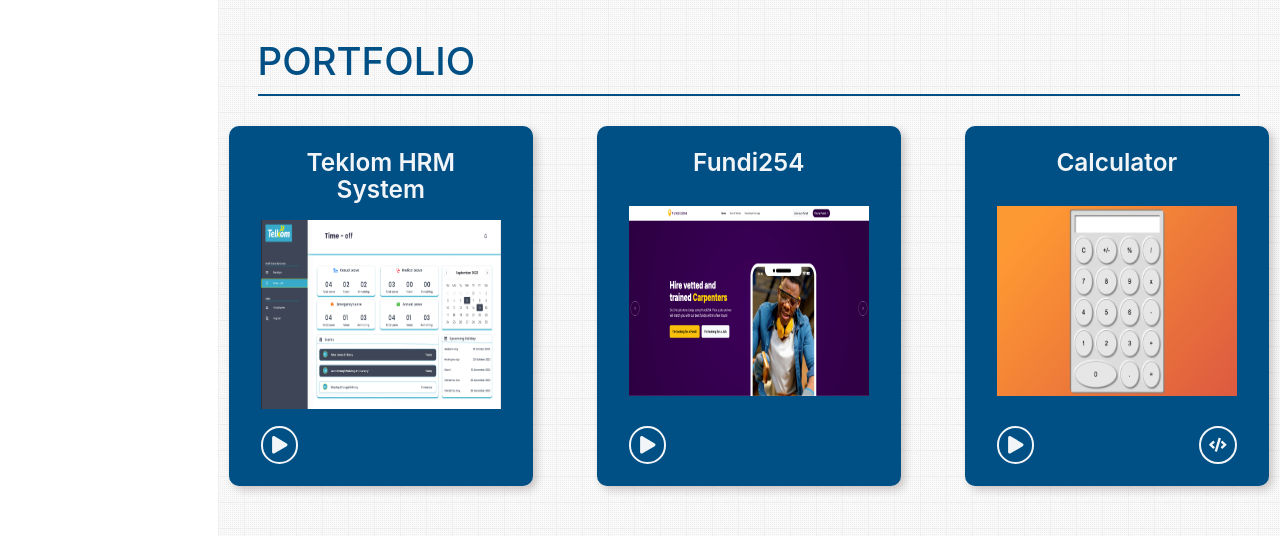
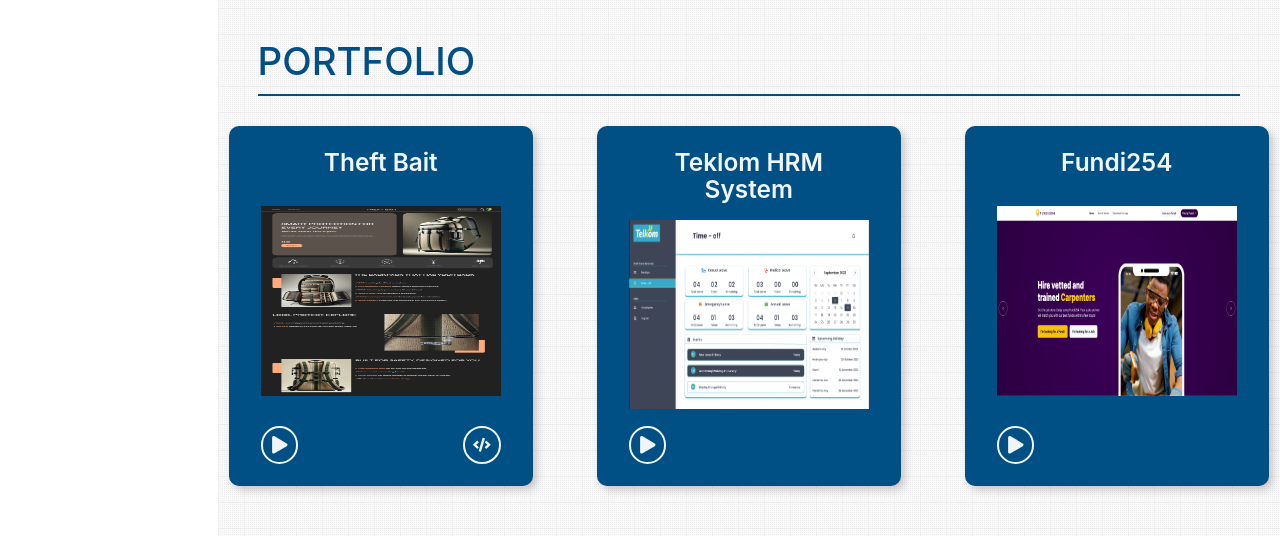
Before and after one commit to jeromekithinji/portfolio, a React (Create React App) app: page / in a window 1280 px wide. Shown: the part 1500-2036 px from the top of the page. Built offline with nearby package versions, Linux system fonts and the light colour scheme.

Commit message:
Added Theft bait project

```diff
--- a/src/Assets/data/projectsData.js
+++ b/src/Assets/data/projectsData.js
@@ -7,81 +7,99 @@
 import morseImage from "../images/projects/MorseCode.png";
 import fundi from "../images/projects/Fundi254.png";
 import telkomImage from "../images/projects/Telkom.png";
+import theftBait from "../images/projects/TheftBait.png";
 
 export const projectsData = [
   {
     id: 1,
-        projectName: 'Teklom HRM System',
-        projectDesc: 'At Telkom Kenya, I re-designed and re-developed the Human Resource Management System. Using ReactJS and Node.js for development and using Figma for designing the interface. I conducted performance testing using Apache JMeter to optimize efficiency under high-traffic loads and ensured cross-platform reliability through browser compatibility testing with Selenium WebDriver.',
-        tags: ['Figma', 'ReactJS', 'Node.js'],
-        code: '',
-        demo: 'https://www.figma.com/proto/oW8f7VkwTWcRkIaXat2JmX/Telkom?type=design&node-id=6-1531&t=SKKipaekttmg1uvM-1&scaling=min-zoom&page-id=1%3A353&starting-point-node-id=6%3A1531&show-proto-sidebar=1&mode=design',
+    projectName: "Theft Bait",
+    projectDesc: "Theft Bait is a smart, secure, and stylish anti-theft backpack designed for commuters, travelers, and adventurers seeking peace of mind. Developed during the UpStart 2025 entrepreneurship competition, our team had 24 hours to create a product, build a business model, and pitch it to investors. My role in the project was designing the company website using Figma, ensuring a visually compelling and brand-aligned layout. Additionally, I worked on a digital presence strategy to establish brand identity and engagement across online platforms, helping position the product for market success.",
+    tags: ["Figma"],
+    code: "https://devpost.com/software/theft-bait",
+    demo: "https://www.figma.com/proto/nFCgq0ouz8198OHjb7SsEv/Upstart-2025?node-id=45-367&p=f&t=KtDucdcGmU4Xh2R1-1&scaling=min-zoom&content-scaling=fixed&page-id=0%3A1&starting-point-node-id=45%3A367",
+    image: theftBait,
+  },
+  {
+    id: 2,
+    projectName: "Teklom HRM System",
+    projectDesc:
+      "At Telkom Kenya, I re-designed and re-developed the Human Resource Management System. Using ReactJS and Node.js for development and using Figma for designing the interface. I conducted performance testing using Apache JMeter to optimize efficiency under high-traffic loads and ensured cross-platform reliability through browser compatibility testing with Selenium WebDriver.",
+    tags: ["Figma", "ReactJS", "Node.js"],
+    code: "",
+    demo: "https://www.figma.com/proto/oW8f7VkwTWcRkIaXat2JmX/Telkom?type=design&node-id=6-1531&t=SKKipaekttmg1uvM-1&scaling=min-zoom&page-id=1%3A353&starting-point-node-id=6%3A1531&show-proto-sidebar=1&mode=design",
     image: telkomImage,
   },
   {
-        id: 2,
-        projectName: 'Fundi254',
-        projectDesc: 'Collaborated with 3 developers on the development of the Fundi254 website and web application. Fundi254 revolutionizes the service industry in Kenya by connecting specialists like handymen and beauticians with customers, like to how Uber connects taxi drivers with passengers. This platform streamlines the process of finding and booking local service professionals, offering a seamless, user-friendly interface for both providers and clients to interact, schedule services, and manage transactions efficiently.',
-        tags: ['Vuejs', 'Laravel'],
-        code: '',
-        demo: 'https://www.254fundi.com/',
+    id: 3,
+    projectName: "Fundi254",
+    projectDesc:
+      "Collaborated with 3 developers on the development of the Fundi254 website and web application. Fundi254 revolutionizes the service industry in Kenya by connecting specialists like handymen and beauticians with customers, like to how Uber connects taxi drivers with passengers. This platform streamlines the process of finding and booking local service professionals, offering a seamless, user-friendly interface for both providers and clients to interact, schedule services, and manage transactions efficiently.",
+    tags: ["Vuejs", "Laravel"],
+    code: "",
+    demo: "https://www.254fundi.com/",
     image: fundi,
   },
   {
-        id: 3,
-        projectName: 'Calculator',
-        projectDesc: 'A calculator implemented using HTML, CSS and JavaScript. It utilises display grid to arrange buttons in the appropriate positions and display flex for responsiveness on both PC and Mobile.',
-        tags: ['HTML', 'CSS', 'JavaScript'],
-        code: 'https://github.com/jeromekithinji/calculator',
-        demo: 'https://jeromekithinji.github.io/calculator/',
+    id: 4,
+    projectName: "Calculator",
+    projectDesc:
+      "A calculator implemented using HTML, CSS and JavaScript. It utilises display grid to arrange buttons in the appropriate positions and display flex for responsiveness on both PC and Mobile.",
+    tags: ["HTML", "CSS", "JavaScript"],
+    code: "https://github.com/jeromekithinji/calculator",
+    demo: "https://jeromekithinji.github.io/calculator/",
     image: calculatorImage,
   },
   {
-        id: 4,
-        projectName: 'Word Guessing Game',
-        projectDesc: 'Weather forecast systems and applications predict weather conditions based on multiple parameters.',
-        tags: ['HTML', 'CSS', 'JavaScript'],
-        code: 'https://github.com/jeromekithinji/game',
-        demo: 'https://jeromekithinji.github.io/game/',
+    id: 5,
+    projectName: "Word Guessing Game",
+    projectDesc:
+      "Weather forecast systems and applications predict weather conditions based on multiple parameters.",
+    tags: ["HTML", "CSS", "JavaScript"],
+    code: "https://github.com/jeromekithinji/game",
+    demo: "https://jeromekithinji.github.io/game/",
     image: guessingImage,
   },
   {
-        id: 5,
-        projectName: 'Morse-Code Translator',
-        projectDesc: 'A JavaScript program that takes some English text as input and returns the morse code equivalent. It was coded using a TDD approach with Jest.',
-        tags: ['HTML', 'CSS', 'JavaScript', 'Jest'],
-        code: 'https://github.com/jeromekithinji/morse-code-translator',
-        demo: 'https://jeromekithinji.github.io/morse-code-translator/',
+    id: 6,
+    projectName: "Morse-Code Translator",
+    projectDesc:
+      "A JavaScript program that takes some English text as input and returns the morse code equivalent. It was coded using a TDD approach with Jest.",
+    tags: ["HTML", "CSS", "JavaScript", "Jest"],
+    code: "https://github.com/jeromekithinji/morse-code-translator",
+    demo: "https://jeromekithinji.github.io/morse-code-translator/",
     image: morseImage,
   },
   {
-        id: 6,
-        projectName: 'Punk API',
-        projectDesc: 'This project fetches data from an API created by Brewdog containing various pieces of information pertaining to some of their beers. It displays information about each individual beer in a card and users can search or filter by certain attributes to find more specifically what they are looking for.',
-        tags: ['ReactJS', 'HTML', 'CSS'],
-        code: 'https://github.com/jeromekithinji/punk-api',
-        demo: 'https://jeromekithinji.github.io/punk-api/',
+    id: 7,
+    projectName: "Punk API",
+    projectDesc:
+      "This project fetches data from an API created by Brewdog containing various pieces of information pertaining to some of their beers. It displays information about each individual beer in a card and users can search or filter by certain attributes to find more specifically what they are looking for.",
+    tags: ["ReactJS", "HTML", "CSS"],
+    code: "https://github.com/jeromekithinji/punk-api",
+    demo: "https://jeromekithinji.github.io/punk-api/",
     image: beerImage,
   },
   {
-        id: 7,
-        projectName: 'Ticket Tracker',
-        projectDesc: 'A web app that allows you to track the number of project tickets different employees within a company have completed. You can change the number for each employee. This was a paired programming task done with two colleagues on the _nology bootcamp.',
-        tags: ['ReactJS', 'HTML', 'CSS'],
-        code: 'https://github.com/jeromekithinji/ticket-tracker',
-        demo: 'https://jeromekithinji.github.io/ticket-tracker/',
+    id: 8,
+    projectName: "Ticket Tracker",
+    projectDesc:
+      "A web app that allows you to track the number of project tickets different employees within a company have completed. You can change the number for each employee. This was a paired programming task done with two colleagues on the _nology bootcamp.",
+    tags: ["ReactJS", "HTML", "CSS"],
+    code: "https://github.com/jeromekithinji/ticket-tracker",
+    demo: "https://jeromekithinji.github.io/ticket-tracker/",
     image: ticketTrackerImage,
   },
   {
-        id: 8,
-        projectName: 'Pokemon and Kanye Quotes API',
-        projectDesc: 'A web app that fetches data from a 2 APIs. Fetching and displayingg tweets by Kanye West and searching for different Pokemons to display their information. Data is randomly fetched and updated through user input in the search bar.',
-        tags: ['ReactJS', 'HTML', 'CSS'],
-        code: 'https://github.com/jeromekithinji/api-interaction',
-        demo: 'https://jeromekithinji.github.io/api-interaction/',
+    id: 9,
+    projectName: "Pokemon and Kanye Quotes API",
+    projectDesc:
+      "A web app that fetches data from a 2 APIs. Fetching and displayingg tweets by Kanye West and searching for different Pokemons to display their information. Data is randomly fetched and updated through user input in the search bar.",
+    tags: ["ReactJS", "HTML", "CSS"],
+    code: "https://github.com/jeromekithinji/api-interaction",
+    demo: "https://jeromekithinji.github.io/api-interaction/",
     image: kanyePokemonImage,
   },
-]
+];
 
 /*
 {
```
Also changed, not shown: src/Assets/images/projects/TheftBait.png (added). Lines whose indentation alone changed are shown as unchanged.
